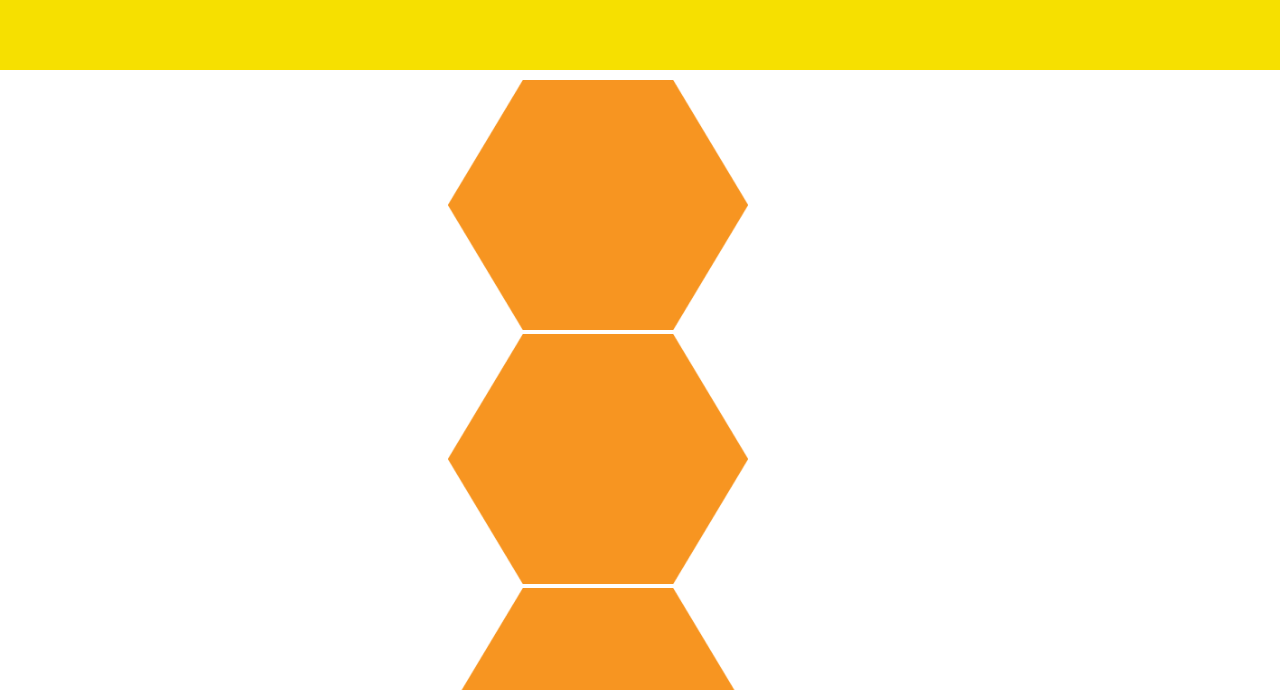
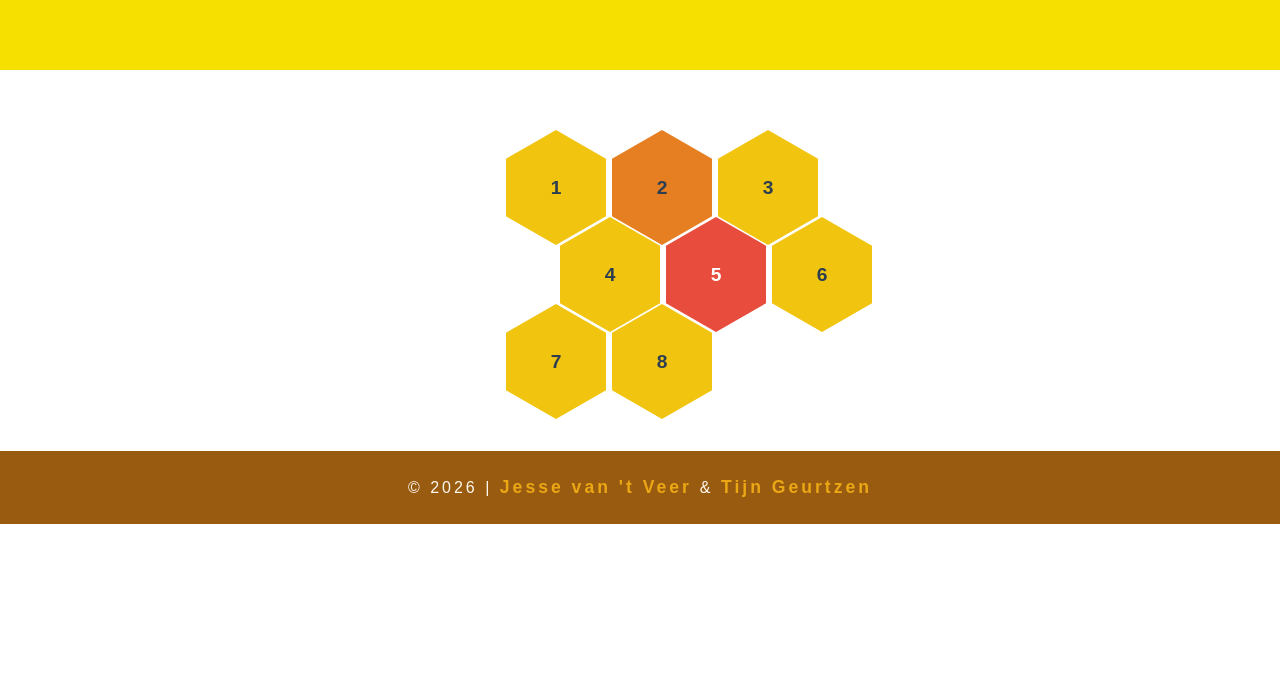
Before and after one commit to QuadraticatedJesse/-T-IS-MOJ, a website: page index.html in a window 1280 px wide. Shown: the part 110-800 px from the top of the page. Drawn offline with Linux system fonts and the light colour scheme; a web font is replaced by a local one.

Commit message:
honey grid structure vibe coded

```diff
--- a/index.html
+++ b/index.html
@@ -16,12 +16,28 @@
             <li><a href="/e2">MOJ</a></li>
         </ul>
     </nav>
-    <div class="pagecontainer">
-        <a href="/e1">
-        </a>
-        <img id="1" src="images/hexagon.png" alt="Bert_de_Bij" width="300" height="250">
-        <img id="2" src="images/hexagon.png" alt="Bert_de_Bij" width="300" height="250">
-        <img id="3" src="images/hexagon.png" alt="Bert_de_Bij" width="300" height="250">
+    <div class="honeycomb-container">
+
+    <!-- ROW 1 -->
+    <div class="honeycomb-row">
+        <div class="hexagon" id="hex-1"><span>1</span></div>
+        <div class="hexagon" id="hex-2"><span>2</span></div>
+        <div class="hexagon" id="hex-3"><span>3</span></div>
+    </div>
+
+    <!-- ROW 2 (Offset row - moves into the gaps) -->
+    <div class="honeycomb-row offset-row">
+        <div class="hexagon" id="hex-4"><span>4</span></div>
+        <div class="hexagon" id="hex-5"><span>5</span></div>
+        <div class="hexagon" id="hex-6"><span>6</span></div>
+    </div>
+
+    <!-- ROW 3 -->
+    <div class="honeycomb-row">
+        <div class="hexagon" id="hex-7"><span>7</span></div>
+        <div class="hexagon" id="hex-8"><span>8</span></div>
+    </div>
+
     </div>
     <footer>
         <p class="whitetext">&copy; 2026 | <a href="mailto:136658@stanislascollege.net" class="orangetext">Jesse van 't Veer </a> & <a href="mailto:136865@stanislascollege.net" class="orangetext"> Tijn Geurtzen</a></p>
--- a/static/style.css
+++ b/static/style.css
@@ -75,6 +75,64 @@ footer a:hover {
     text-decoration: none;
 }
 
-img #1 {
- color:#f6e000
+/* Container holding the entire hive structure */
+.honeycomb-container {
+  justify-content: center;
+  align-items: center;
+  max-width: 600px;
+  margin: 60px auto;
+  display: flex;
+  flex-direction: column;
+  /* CRITICAL FIX: Align to the start so math works perfectly */
+  align-items: flex-start;
+  padding-left: 50px; /* Optional: adds breathing room on the left */
 }
+
+/* Base row styling */
+.honeycomb-row {
+  display: flex;
+  /* Pulls the next row up into the zig-zag gaps */
+  margin-bottom: -28px;
+}
+
+/* CRITICAL FIX: Shifts the middle row right into the open pockets */
+.offset-row {
+  transform: translateX(54px);
+}
+
+/* Individual Hexagon with proper aspect ratio */
+.hexagon {
+  position: relative;
+  width: 100px;
+  height: 115px;
+  background-color: #f1c40f; /* Honey gold */
+  clip-path: polygon(50% 0%, 100% 25%, 100% 75%, 50% 100%, 0% 75%, 0% 25%);
+  margin-right: 6px; /* Horizontal space between hexagons */
+  transition: transform 0.2s ease, background-color 0.2s ease;
+  cursor: pointer;
+}
+
+/* Hover effect */
+.hexagon:hover {
+  transform: scale(1.08);
+  z-index: 10; /* Ensures the hovered hex stays on top of its neighbors */
+}
+
+/* Text centering */
+.hexagon span {
+  position: absolute;
+  top: 50%;
+  left: 50%;
+  transform: translate(-50%, -50%);
+  color: #2c3e50;
+  font-weight: bold;
+  font-family: sans-serif;
+  font-size: 1.2rem;
+}
+
+/* =======================================================
+   Unique ID styles
+   ======================================================= */
+#hex-2 { background-color: #e67e22; }
+#hex-5 { background-color: #e74c3c; }
+#hex-5 span { color: white; }
```
